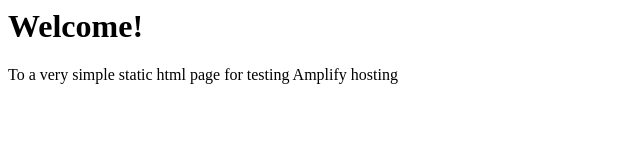
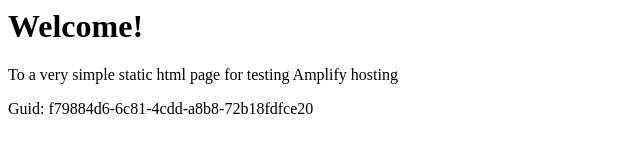
Before and after one commit to aws-aemilia-bah/Github-PR-Commit-Integration-Test-DoNotTouch-v1-prod-me-south-1, a website: page src/index.html in a window 1280 px wide. Shown: the whole page, without its empty margins (0-640 px from the left). Drawn offline with Linux system fonts and the light colour scheme.

Commit message:
commit from integ tests

```diff
--- a/src/index.html
+++ b/src/index.html
@@ -1,3 +1,5 @@
+
+
 <html lang="en">
 
 <head>
@@ -10,6 +12,6 @@
 <body>
     <h1>Welcome!</h1>
     <p>To a very simple static html page for testing Amplify hosting</p>
-</body>
+    <p>Guid: f79884d6-6c81-4cdd-a8b8-72b18fdfce20</p></body>
 
 </html>
```
